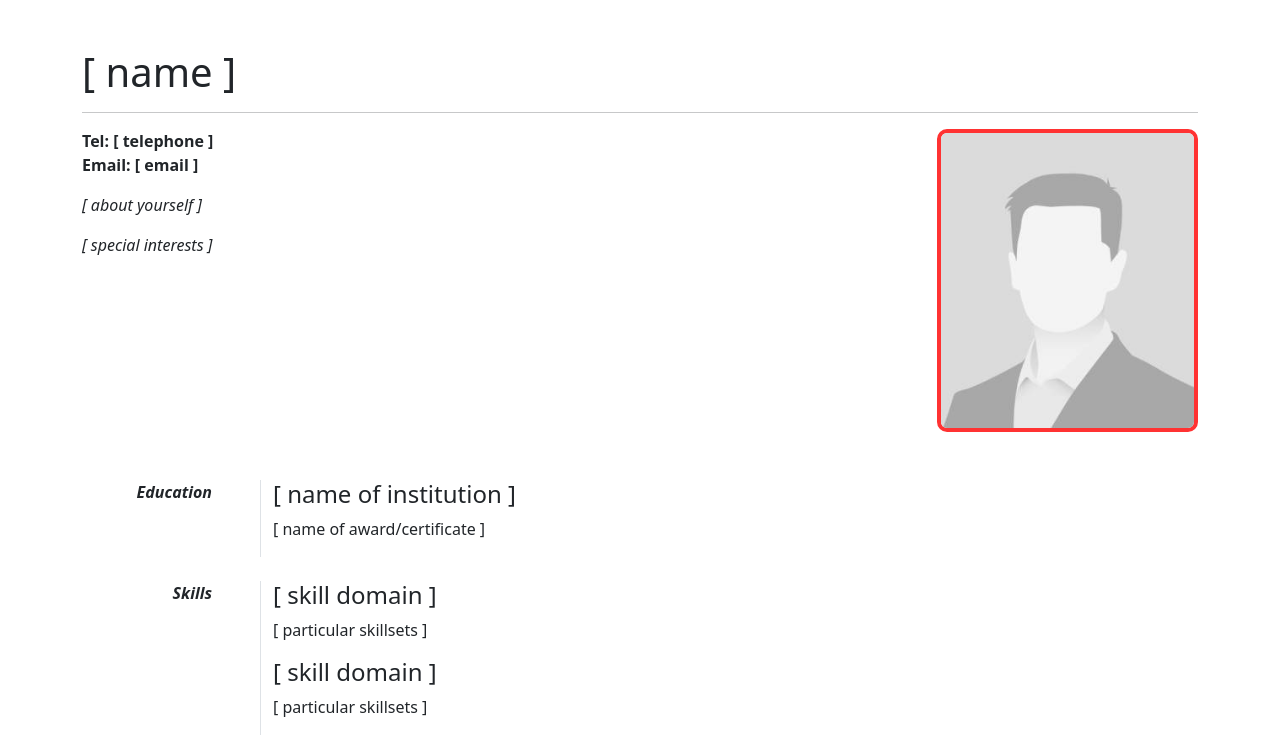
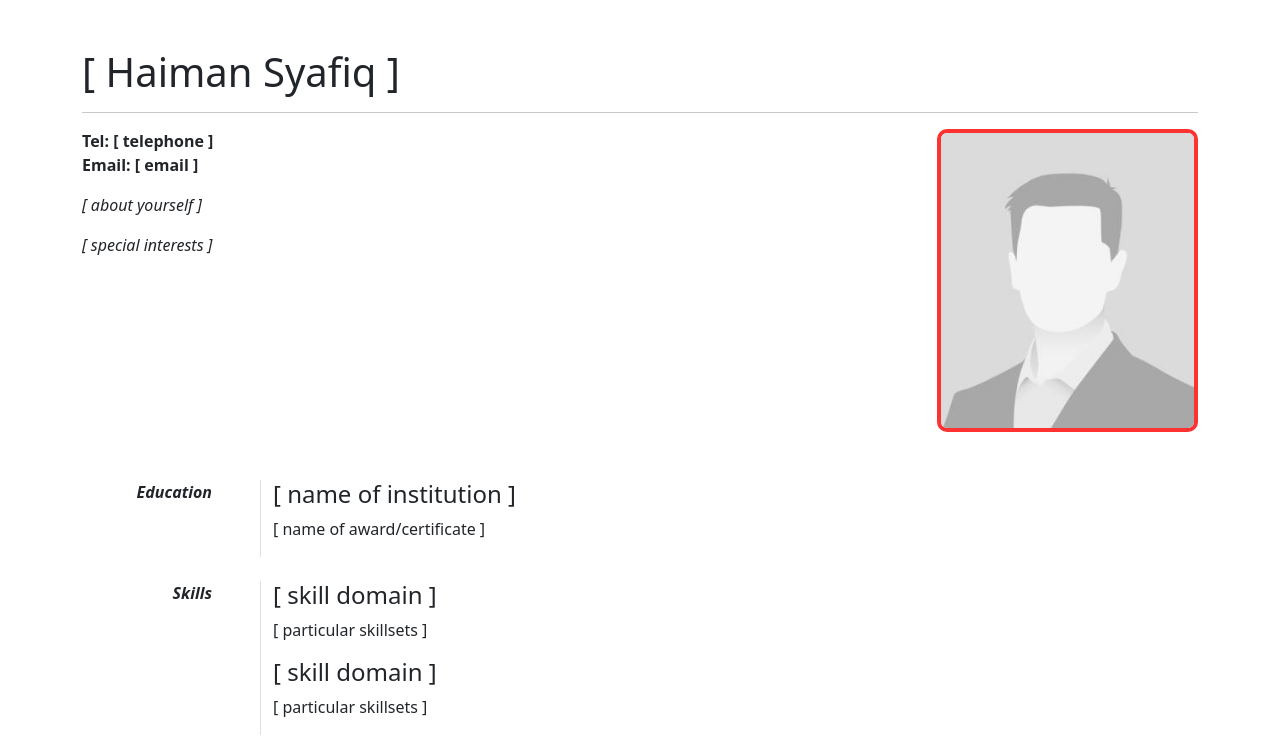
Before and after one commit to gfis-dev/teamworks, a plain HTML site: page haiman/index.html in a window 1280 px wide. Shown: the top 756 px of the page. Drawn offline with nearby package versions, Linux system fonts and the light colour scheme.

Commit message:
edit /hai/index file

```diff
--- a/haiman/index.html
+++ b/haiman/index.html
@@ -17,7 +17,7 @@
     <div class="container">
         <div class="row mt-5">
             <div class="col-md-12 col-sm-12">
-                <h1>[ name ]</h1>
+                <h1>[ Haiman Syafiq ]</h1>
                 <hr />
             </div>
         </div>
```
